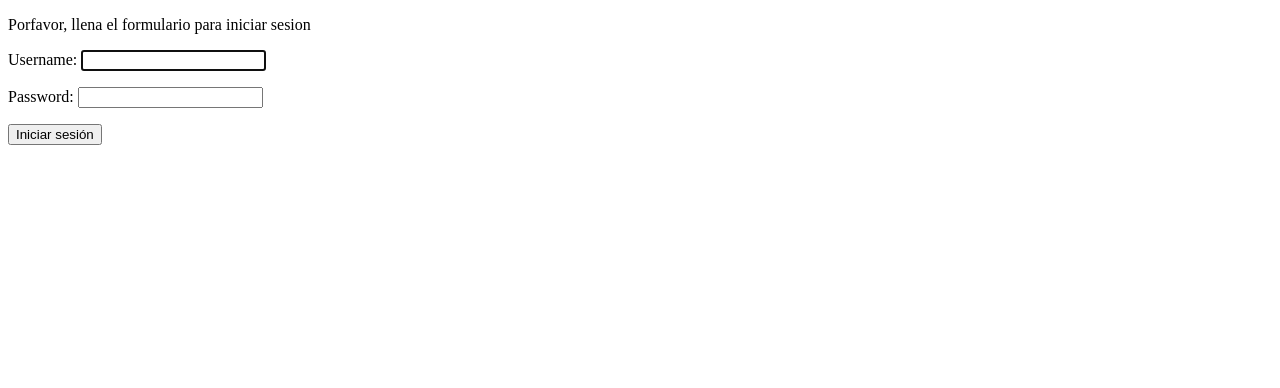
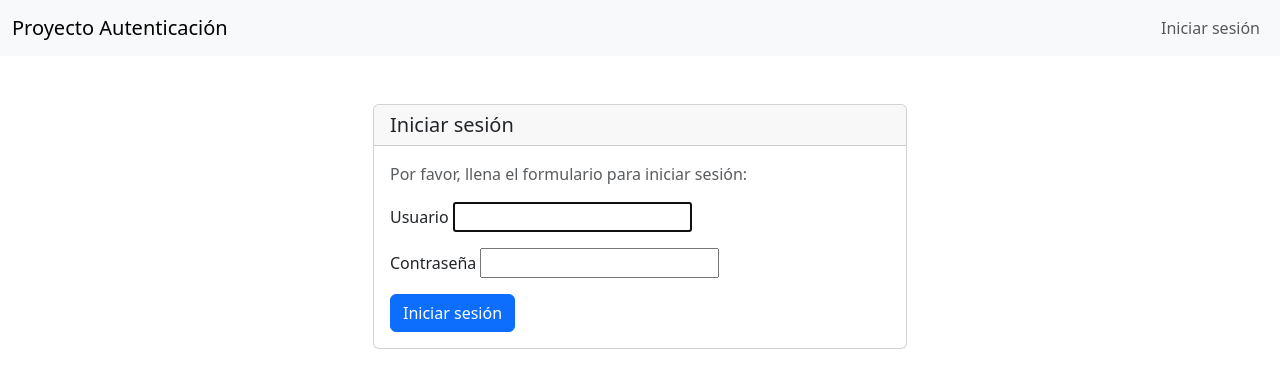
Before and after one commit to SamuelGirount333/Project-Authentication-, a Django app: page /account/login/ in a window 1280 px wide. Shown: the top 388 px of the page. Run offline with Django 5.2, Linux system fonts and the light colour scheme; some libraries are stand-ins or nearby versions.

Commit message:
Se sube version 1.0.3

```diff
--- a/Authentication/settings.py
+++ b/Authentication/settings.py
@@ -121,3 +121,9 @@ STATIC_URL = 'static/'
 # https://docs.djangoproject.com/en/5.2/ref/settings/#default-auto-field
 
 DEFAULT_AUTO_FIELD = 'django.db.models.BigAutoField'
+
+LOGIN_REDIRECT_URL = 'dashboard'
+
+LOGIN_URL = 'login'
+
+LOGOUT = 'logout'
--- a/usuario/templates/base.html
+++ b/usuario/templates/base.html
@@ -1,15 +1,57 @@
 {% load static %}
 <!DOCTYPE html>
-<html lang="en">
+<html>
 <head>
-    <meta charset="UTF-8">
-    <meta name="viewport" content="width=device-width, initial-scale=1.0">
-    <title>{% block title %}{% endblock %}</title>
+<title>{% block title %}{% endblock %}</title>
+<link href="https://cdn.jsdelivr.net/npm/bootstrap@5.3.3/dist/css/bootstrap.min.css" rel="stylesheet" integrity="sha384-QWTKZyjpPEjISv5WaRU9OFeRpok6YctnYmDr5pNlyT2bRjXh0JMhjY6hW+ALEwIH" crossorigin="anonymous">
 </head>
 <body>
-    <div class="content">
-        {% block content %}
-        {% endblock %}
+<nav class="navbar navbar-expand-lg navbar-light bg-light">
+    <div class="container-fluid">
+    <a class="navbar-brand" href="{% url 'dashboard' %}">Proyecto Autenticación</a>
+    {% if request.user.is_authenticated %}
+    <button class="navbar-toggler" type="button" data-bs-toggle="collapse" data-bs-target="#navbarNav" aria-controls="navbarNav" aria-expanded="false" aria-label="Toggle navigation">
+        <span class="navbar-toggler-icon"></span>
+    </button>
+    <div class="collapse navbar-collapse" id="navbarNav">
+        <ul class="navbar-nav me-auto mb-2 mb-lg-0">
+        <li class="nav-item">
+            <a class="nav-link {% if section == 'dashboard' %}active{% endif %}" aria-current="page" href="{% url 'dashboard' %}">Mi Dashboard</a>
+        </li>
+        <li class="nav-item">
+            <a class="nav-link {% if section == 'images' %}active{% endif %}" href="#">Menu 1</a>
+        </li>
+        <li class="nav-item">
+            <a class="nav-link {% if section == 'people' %}active{% endif %}" href="#">Menu 2</a>
+        </li>
+
+        </ul>
+        <span class="navbar-text">
+        Hola {{ request.user.first_name|default:request.user.username }},
+        <form action="{% url 'logout' %}" method="post" class="d-inline">
+            {% csrf_token %}
+            <button type="submit" class="btn btn-outline-success btn-sm">Cerrar sesión</button>
+        </form>
+        </span>
     </div>
+    {% else %}
+    <div class="navbar-nav">
+        <a class="nav-link" href="{% url 'login' %}">Iniciar sesión</a>
+    </div>
+    {% endif %}
+    </div>
+</nav>
+{% if messages %}
+    {% for message in messages %}
+        <div class="alert alert-primary" role="alert">
+        {{ message|safe }}
+        </div>
+    {% endfor %}
+{% endif %}
+<div class="container mt-3">
+    {% block content %}
+    {% endblock %}
+</div>
+<script src="https://stackpath.bootstrapcdn.com/bootstrap/5.1.3/js/bootstrap.bundle.min.js"></script>
 </body>
 </html>
--- a/usuario/templates/registration/login.html
+++ b/usuario/templates/registration/login.html
@@ -1,17 +1,37 @@
 {% extends "base.html" %}
-{% block title %}Inicio de Session{% endblock %}
+
+{% block title %}Iniciar sesión{% endblock %}
 
 {% block content %}
-
+<div class="container mt-5">
+<div class="row justify-content-center">
+    <div class="col-md-6">
+    <div class="card">
+        <h5 class="card-header">Iniciar sesión</h5>
+        <div class="card-body">
         {% if form.errors %}
-    <p>El nombre de usuario o la contraseña son incorrectos</p>
+            <div class="alert alert-danger" role="alert">
+            Tu usuario o contraseña están incorrectos. Intenta de nuevo por favor.
+            </div>
         {% else %}
-    <p>Porfavor, llena el formulario para iniciar sesion</p>
+            <p class="text-muted">Por favor, llena el formulario para iniciar sesión:</p>
         {% endif %}
         <form action="{% url 'login' %}" method="post">
             {% csrf_token %}
-        {{ form.as_p }}
-        <input type="hidden" name="next" value="{{ next }}" >
-        <button type="submit">Iniciar sesión</button>
+            <div class="form-group mb-3">
+                <label for="{{ form.username.id_for_label }}">Usuario</label>
+                {{ form.username }}
+            </div>
+            <div class="form-group mb-3">
+                <label for="{{ form.password.id_for_label }}">Contraseña</label>
+                {{ form.password }}
+            </div>
+            <input type="hidden" name="next" value="{{ next }}" />
+            <button type="submit" class="btn btn-primary">Iniciar sesión</button>
         </form>
+        </div>
+    </div>
+    </div>
+</div>
+</div>
 {% endblock %}
--- a/usuario/urls.py
+++ b/usuario/urls.py
@@ -6,5 +6,7 @@ urlpatterns = [
     #path('login/', views.user_login, name='login')
     path('login/', auth_views.LoginView.as_view(), name='login') ,
     path('logout/', auth_views.LogoutView.as_view(), name='logout'),
+    path('password-change/', auth_views.PasswordChangeView.as_view(), name='logout'),
+    path('password-change/done/', auth_views.PasswordChangeDoneView.as_view(), name='logout'),
     path('', views.dashboard, name='dashboard')
 ]
```
Also changed, not shown: usuario/templates/account/dashboard.html (+6 -1 lines), usuario/templates/account/login.html (+44 -6 lines), db.sqlite3. Lines whose indentation alone changed are shown as unchanged.
